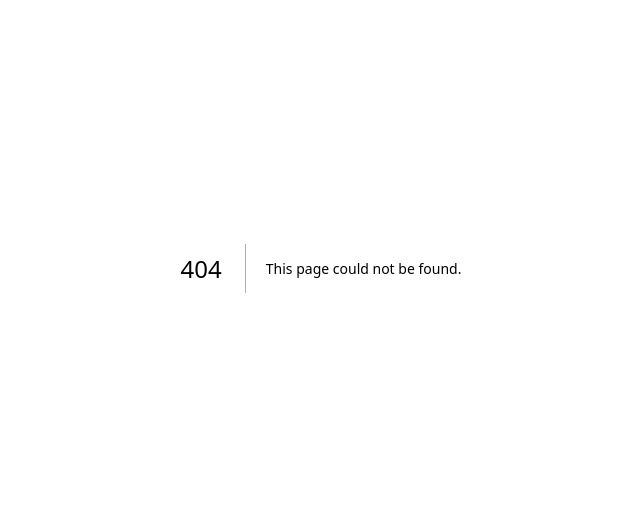
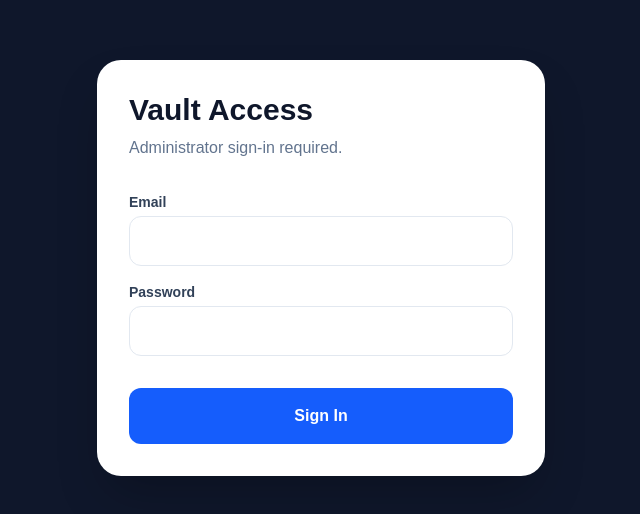
Before and after one commit to selooe/prompt-vault, a Next.js app: page /login in a window 1280 px wide. Before the commit this address had no page. Shown: the part 132-646 px from the top of the page, without its empty margins (319-959 px from the left). Built offline with nearby package versions, Linux system fonts and the light colour scheme; no server answers.

Commit message:
completed authentication and RLS security setup

```diff
--- a/package.json
+++ b/package.json
@@ -9,6 +9,7 @@
     "lint": "eslint"
   },
   "dependencies": {
+    "@supabase/ssr": "^0.10.2",
     "@supabase/supabase-js": "^2.104.1",
     "next": "16.2.4",
     "react": "19.2.4",
--- a/src/app/add/page.tsx
+++ b/src/app/add/page.tsx
@@ -1,7 +1,7 @@
 'use client';
-import { useState } from 'react';
-import { supabase } from '@/lib/supabase';
+import { useState, useEffect } from 'react';
 import { useRouter } from 'next/navigation';
+import { createBrowserClient } from '@supabase/ssr'; // The 2026 standard
 
 export default function AddPrompt() {
   const [title, setTitle] = useState('');
@@ -10,50 +10,57 @@ export default function AddPrompt() {
   const [style, setStyle] = useState('');
   const [file, setFile] = useState<File | null>(null);
   const [loading, setLoading] = useState(false);
-  const router = useRouter();
   const [videoUrl, setVideoUrl] = useState('');
   const [usageInstructions, setUsageInstructions] = useState('');
+  const router = useRouter();
 
-  const handleSubmit = async (e: React.FormEvent) => {
+// Create the client directly in the component
+  const supabase = createBrowserClient(
+    process.env.NEXT_PUBLIC_SUPABASE_URL!,
+    process.env.NEXT_PUBLIC_SUPABASE_ANON_KEY!
+  );
+
+  useEffect(() => {
+    const checkUser = async () => {
+      const { data: { session } } = await supabase.auth.getSession();
+      if (!session) {
+        router.push('/login');
+      }
+    };
+    checkUser();
+  }, []);
+
+const handleSubmit = async (e: React.FormEvent) => {
   e.preventDefault();
-  setLoading(true); // [cite: 5]
+  setLoading(true);
 
   try {
     let fileUrl = '';
-
-    // 1. Handle file upload if it exists
-    if (file) { // [cite: 6]
+    if (file) {
       const fileExt = file.name.split('.').pop();
-      const fileName = `${Math.random()}.${fileExt}`; // [cite: 7]
+      const fileName = `${Math.random()}.${fileExt}`;
       const filePath = `${fileName}`;
 
-      const { data, error: uploadError } = await supabase.storage
+      const { error: uploadError } = await supabase.storage
         .from('vault-assets')
         .upload(filePath, file);
 
-      if (uploadError) { // [cite: 8]
-        alert('Error uploading file: ' + uploadError.message);
-        setLoading(false);
-        return;
-      }
+      if (uploadError) throw uploadError;
 
       const { data: { publicUrl } } = supabase.storage
         .from('vault-assets')
-        .getPublicUrl(filePath); // [cite: 9]
-      fileUrl = publicUrl; //
+        .getPublicUrl(filePath);
+      fileUrl = publicUrl;
     }
 
-    // 2. Determine file type for proper column mapping
     const isPdf = file?.type === 'application/pdf';
 
-    // 3. SINGLE INSERT: Save everything at once
     const { error: dbError } = await supabase.from('prompts').insert([
       {
         title,
         full_prompt: fullPrompt,
         subject,
         style,
-        // If it's a PDF, put the link in pdf_url, otherwise image_url
         image_url: isPdf ? null : fileUrl,
         pdf_url: isPdf ? fileUrl : null,
         video_url: videoUrl,
@@ -61,13 +68,10 @@ export default function AddPrompt() {
       },
     ]);
 
-    if (dbError) throw dbError; // [cite: 11]
-
-    // 4. Success! Redirect home
-    router.push('/'); // [cite: 14]
-
+    if (dbError) throw dbError;
+    router.push('/');
   } catch (err: any) {
-    alert('Error saving data: ' + err.message); // [cite: 13]
+    alert('Error saving data: ' + err.message);
   } finally {
     setLoading(false);
   }
--- /dev/null
+++ b/src/app/login/page.tsx
@@ -0,0 +1,73 @@
+'use client';
+
+import { useState } from 'react';
+import { createBrowserClient } from '@supabase/ssr';
+import { useRouter } from 'next/navigation';
+
+export default function LoginPage() {
+  const [email, setEmail] = useState('');
+  const [password, setPassword] = useState('');
+  const [loading, setLoading] = useState(false);
+  const router = useRouter();
+  const supabase = createBrowserClient(
+  process.env.NEXT_PUBLIC_SUPABASE_URL!,
+  process.env.NEXT_PUBLIC_SUPABASE_ANON_KEY!
+);
+
+  const handleLogin = async (e: React.FormEvent) => {
+    e.preventDefault();
+    setLoading(true);
+
+    const { error } = await supabase.auth.signInWithPassword({
+      email,
+      password,
+    });
+
+    if (error) {
+      alert('Login failed: ' + error.message);
+    } else {
+      router.push('/');
+      router.refresh(); // Forces the page to see you are now logged in
+    }
+    setLoading(false);
+  };
+
+  return (
+    <main className="min-h-screen flex items-center justify-center bg-slate-900 p-6">
+      <div className="w-full max-w-md bg-white rounded-3xl p-8 shadow-2xl">
+        <h1 className="text-3xl font-black text-slate-900 mb-2">Vault Access</h1>
+        <p className="text-slate-500 mb-8 font-medium">Administrator sign-in required.</p>
+
+        <form onSubmit={handleLogin} className="space-y-4">
+          <div>
+            <label className="block text-sm font-bold text-slate-700 mb-1">Email</label>
+            <input
+              type="email"
+              className="w-full p-3 rounded-xl border border-slate-200 focus:ring-2 focus:ring-blue-500 outline-none text-slate-900"
+              value={email}
+              onChange={(e) => setEmail(e.target.value)}
+              required
+            />
+          </div>
+          <div>
+            <label className="block text-sm font-bold text-slate-700 mb-1">Password</label>
+            <input
+              type="password"
+              className="w-full p-3 rounded-xl border border-slate-200 focus:ring-2 focus:ring-blue-500 outline-none text-slate-900"
+              value={password}
+              onChange={(e) => setPassword(e.target.value)}
+              required
+            />
+          </div>
+          <button
+            type="submit"
+            disabled={loading}
+            className="w-full bg-blue-600 hover:bg-blue-700 text-white font-bold py-4 rounded-xl transition-all disabled:opacity-50 mt-4"
+          >
+            {loading ? 'Authenticating...' : 'Sign In'}
+          </button>
+        </form>
+      </div>
+    </main>
+  );
+}
--- a/src/app/page.tsx
+++ b/src/app/page.tsx
@@ -1,20 +1,34 @@
-'use client'; // This allows us to use search state
+'use client';
 
-import { useEffect, useState } from 'react';
-import { supabase } from '@/lib/supabase';
-import PromptCard from '@/components/PromptCard';
-import Link from 'next/link';
+import { useState, useEffect } from 'react';
+import { useRouter } from 'next/navigation';
+import Link from 'next/link'; // Added missing import
+import { createBrowserClient } from '@supabase/ssr';
+import PromptCard from '@/components/PromptCard'; // Added missing import
 
 export default function Home() {
-  const [prompts, setPrompts] = useState<any[]>([]);
-  const [searchTerm, setSearchTerm] = useState('');
+  // 1. All necessary states
+  const [prompts, setPrompts] = useState<any[]>([]); // Added missing state
+  const [searchTerm, setSearchTerm] = useState(''); // Added missing state
   const [loading, setLoading] = useState(true);
+  const router = useRouter();
 
+  const supabase = createBrowserClient(
+    process.env.NEXT_PUBLIC_SUPABASE_URL!,
+    process.env.NEXT_PUBLIC_SUPABASE_ANON_KEY!
+  );
+
+  // 2. Single secure effect: Check Auth then Fetch Data
   useEffect(() => {
-    fetchPrompts();
-  }, []);
+    const initializeVault = async () => {
+      const { data: { session } } = await supabase.auth.getSession();
 
-  async function fetchPrompts() {
+      if (!session) {
+        router.push('/login');
+        return;
+      }
+
+      // User is authenticated, now fetch the prompts
       const { data, error } = await supabase
         .from('prompts')
         .select('*')
@@ -24,9 +38,12 @@ export default function Home() {
         setPrompts(data);
       }
       setLoading(false);
-  }
+    };
 
-  // Real-time filtering logic
+    initializeVault();
+  }, [router, supabase]);
+
+  // 3. Search logic
   const filteredPrompts = prompts.filter((p) => {
     const searchStr = searchTerm.toLowerCase();
     return (
@@ -36,6 +53,16 @@ export default function Home() {
     );
   });
 
+  // 4. Clean Loading State (Centered Spinner)
+  if (loading) {
+    return (
+      <div className="min-h-screen bg-slate-900 flex items-center justify-center">
+        <div className="animate-spin rounded-full h-12 w-12 border-t-2 border-b-2 border-blue-500"></div>
+      </div>
+    );
+  }
+
+  // 5. Main UI (Private Gallery)
   return (
     <main className="min-h-screen bg-slate-50 p-8">
       <div className="max-w-6xl mx-auto">
@@ -69,9 +96,7 @@ export default function Home() {
         </div>
 
         {/* MASONRY GALLERY */}
-        {loading ? (
-          <div className="text-center py-20 text-slate-400 font-medium">Loading vault...</div>
-        ) : filteredPrompts.length > 0 ? (
+        {filteredPrompts.length > 0 ? (
           <div className="columns-1 md:columns-2 lg:columns-3 gap-6 space-y-6">
             {filteredPrompts.map((prompt) => (
               <PromptCard
```
Also changed, not shown: 1 other file (tests, documents, lock files or other folders). Lines whose indentation alone changed are shown as unchanged.
